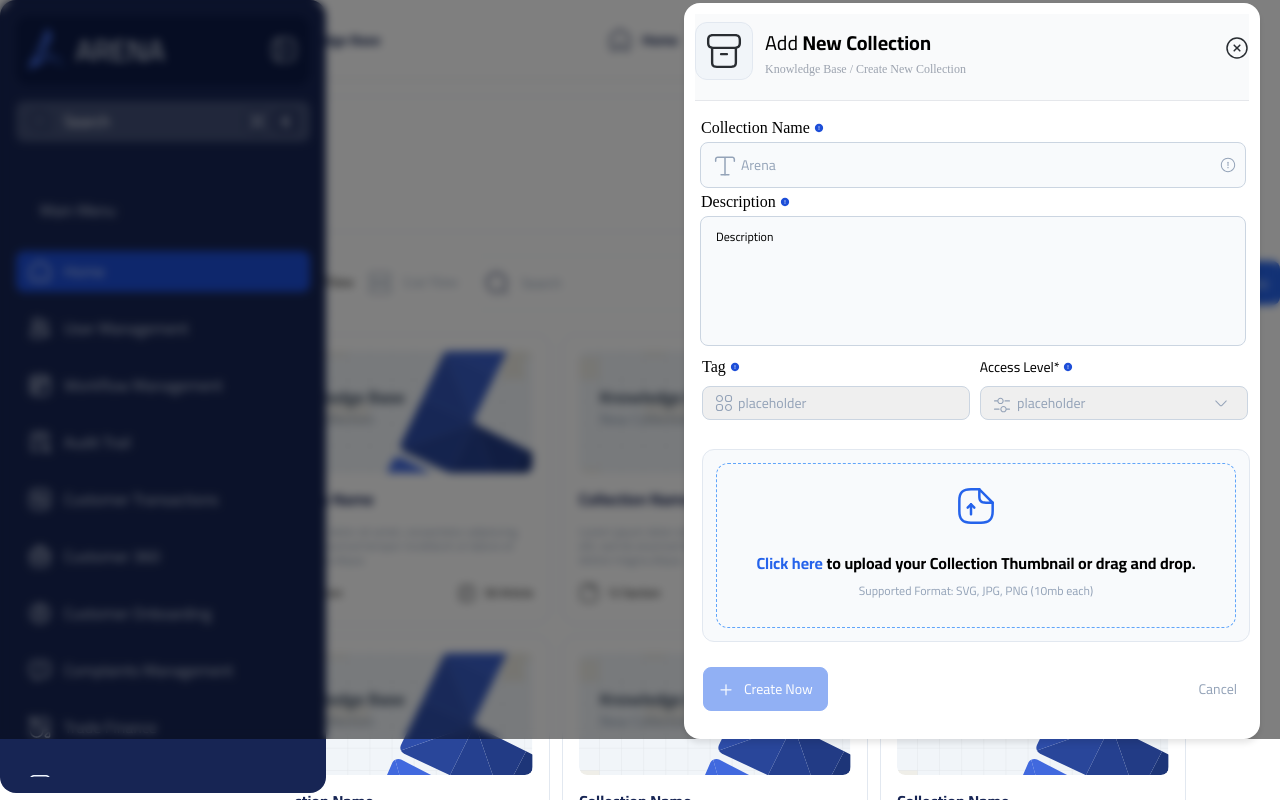
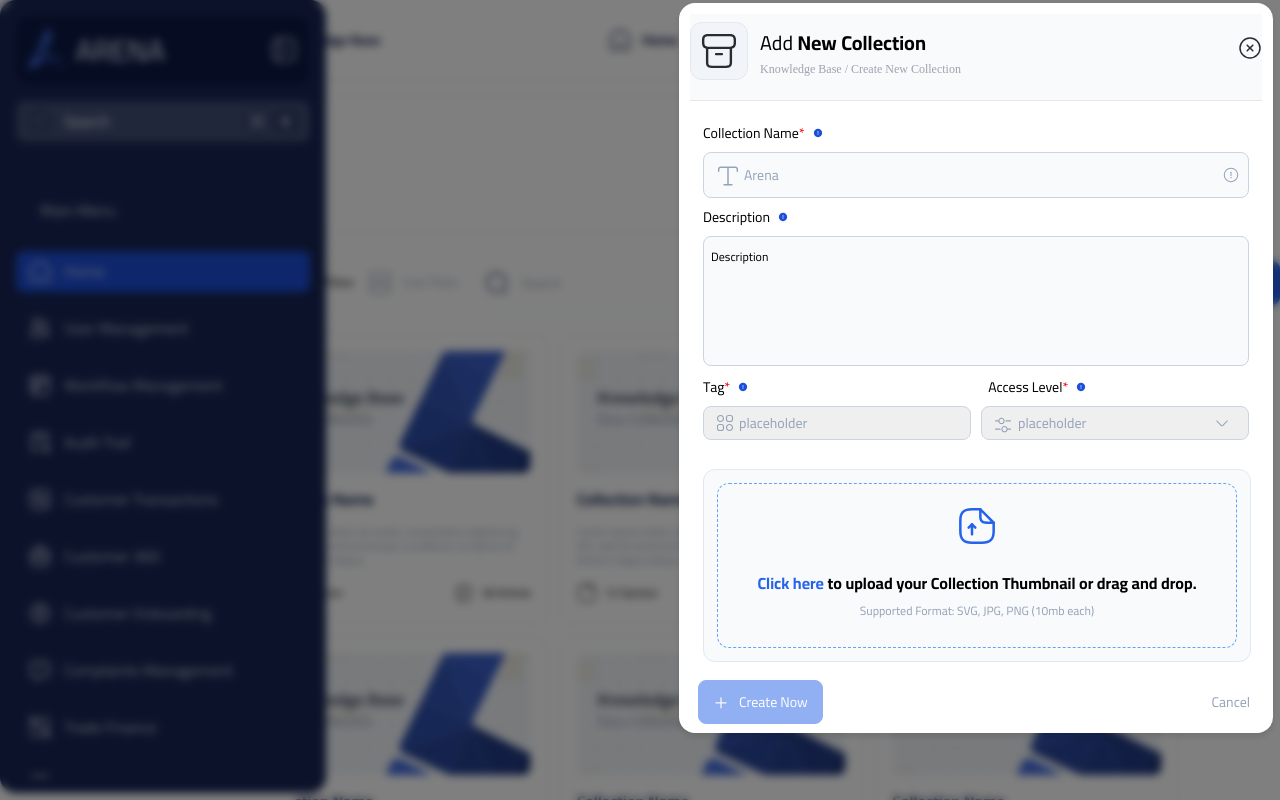
Before and after one commit to abdallah-aljbour/sidebar-, a React (Vite) app: page / in a window 1280 px wide. Both pictures are taken after a click on the element "Add New". Shown: the top 800 px of the page. Built offline with nearby package versions, Linux system fonts and the light colour scheme.

Commit message:
update design

```diff
--- a/src/App.tsx
+++ b/src/App.tsx
@@ -1,4 +1,3 @@
-// App.tsx
 import { useState } from "react";
 import { BrowserRouter as Router, Routes, Route } from "react-router-dom";
 import Sidebar from "./components/Sidebar";
--- a/src/components/CardGrid/CardGrid.scss
+++ b/src/components/CardGrid/CardGrid.scss
@@ -19,7 +19,6 @@
   flex-wrap: wrap;
   gap: 12px;
   margin-top: 19px;
-  width: 100%;
   padding: 0 12px;
   box-sizing: border-box;
   transition: all 0.3s ease;
--- a/src/components/NewCollectionModal.scss
+++ b/src/components/NewCollectionModal.scss
@@ -10,14 +10,15 @@
   align-items: flex-start;
   padding-top: 2rem;
   z-index: 1000;
+  height: 100vh;
 }
 
 .modal-content {
   background: white;
   border-radius: 16px;
-  width: 554px;
-  height: 714px;
-  margin: 0 20px;
+  width: 572px;
+  height: 708px;
+  margin: 0 7px;
   box-shadow: 0 4px 6px rgba(0, 0, 0, 0.1);
 
   display: flex;
@@ -89,7 +90,9 @@
   margin-top: 18px;
   width: 546px;
 }
-
+.infoCercile img {
+  margin-left: 5px;
+}
 .inputArena {
   margin-top: 5px;
   margin-bottom: 5px;
@@ -110,7 +113,7 @@
   border-radius: 8px;
   background-color: #f8fafc;
   width: 546px;
-  margin-left: -19px;
+  margin-left: -11px;
 }
 
 .button-icon2 {
@@ -131,7 +134,7 @@
   border-radius: 8px;
   margin-bottom: 7px;
   margin-top: 5px;
-  margin-left: -19px;
+  margin-left: -11px;
 }
 
 .DescriptionText {
@@ -146,7 +149,7 @@
 }
 
 .mainTow {
-  margin-left: 7px;
+  margin-left: 13px;
   height: 85px;
 }
 
@@ -206,6 +209,9 @@
   color: #000000;
   width: 81px;
   height: 10px;
+}
+.star {
+  color: red;
 }
 
 .upload {
@@ -277,7 +283,7 @@
   display: flex;
   justify-content: space-between;
   align-items: center;
-  margin-top: 227px;
+  margin-top: 220px;
 
   button {
     display: flex;
@@ -300,7 +306,20 @@
   }
 }
 .margin {
-  margin-left: -18px;
+  margin-left: -11px;
+  font-family: Cairo;
+  font-size: 14px;
+  font-weight: 500;
+  line-height: 28px;
+  color: #000000;
+}
+.margin2 {
+  font-family: Cairo;
+  font-size: 14px;
+  font-weight: 500;
+  line-height: 28px;
+
+  color: #000000;
 }
 .cancel {
   color: #94a3b8;
--- a/src/components/NewCollectionModal.tsx
+++ b/src/components/NewCollectionModal.tsx
@@ -41,7 +41,10 @@ const NewCollectionModal: React.FC<NewCollectionModalProps> = ({
         </div>
         <div className="collectionName">
           <span className="margin">
-            Collection Name <img src={infoCercile} alt="text" />
+            Collection Name<span className="star">*</span>{" "}
+            <span className="infoCercile">
+              <img src={infoCercile} alt="text" />
+            </span>
           </span>
           <div className="inputArena">
             <button className="button-with-icon">
@@ -53,7 +56,10 @@ const NewCollectionModal: React.FC<NewCollectionModalProps> = ({
         </div>
         <div className="Description">
           <span className="margin">
-            Description <img src={infoCercile} alt="text" />
+            Description{" "}
+            <span className="infoCercile">
+              <img src={infoCercile} alt="text" />
+            </span>
           </span>
           <div className="DescriptionInput">
             <span className="DescriptionText">Description</span>
@@ -62,10 +68,16 @@ const NewCollectionModal: React.FC<NewCollectionModalProps> = ({
         </div>
         <div className="mainTow">
           <span className="margin2">
-            Tag <img src={infoCercile} alt="text" />
+            Tag<span className="star">*</span>{" "}
+            <span className="infoCercile">
+              <img src={infoCercile} alt="text" />
+            </span>
           </span>
           <span className="acces2">
-            Access Level* <img src={infoCercile} alt="text" />
+            Access Level<span className="star">*</span>{" "}
+            <span className="infoCercile">
+              <img src={infoCercile} alt="text" />
+            </span>
           </span>
           <div className="towInput">
             <button className="buttonTow">
--- a/src/data/sidebarData.json
+++ b/src/data/sidebarData.json
@@ -18,6 +18,7 @@
     "text": "Workflow Management",
     "link": "/projects"
   },
+
   {
     "icon": "receipt-search.svg",
     "text": "Audit Trail",
--- a/src/pages/home.scss
+++ b/src/pages/home.scss
@@ -24,8 +24,6 @@
     background-color: rgba(255, 255, 255, 0);
     padding-left: 20px;
     flex: 1;
-    overflow-x: hidden;
-    margin-bottom: 10px;
   }
 
   .navbar {
```
